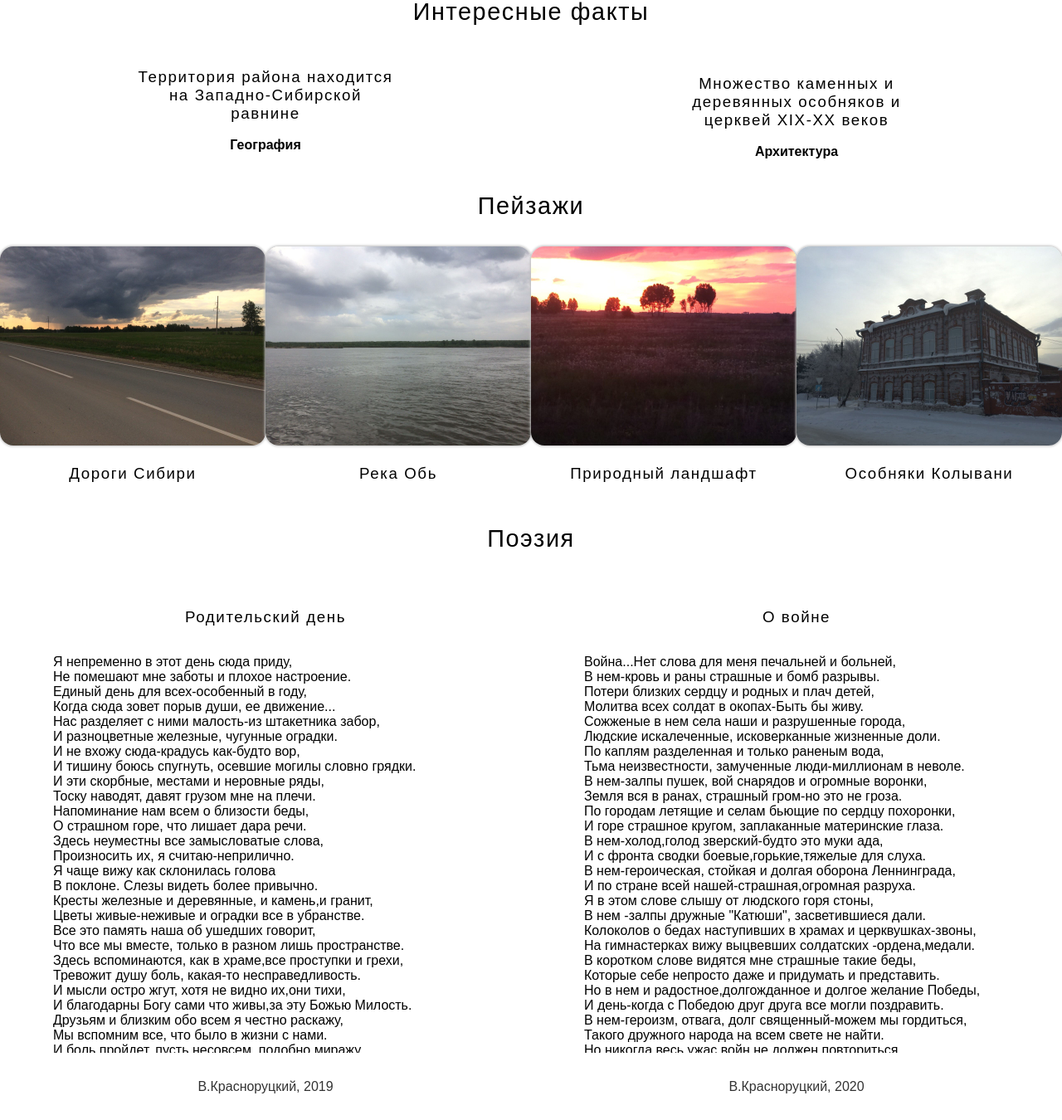
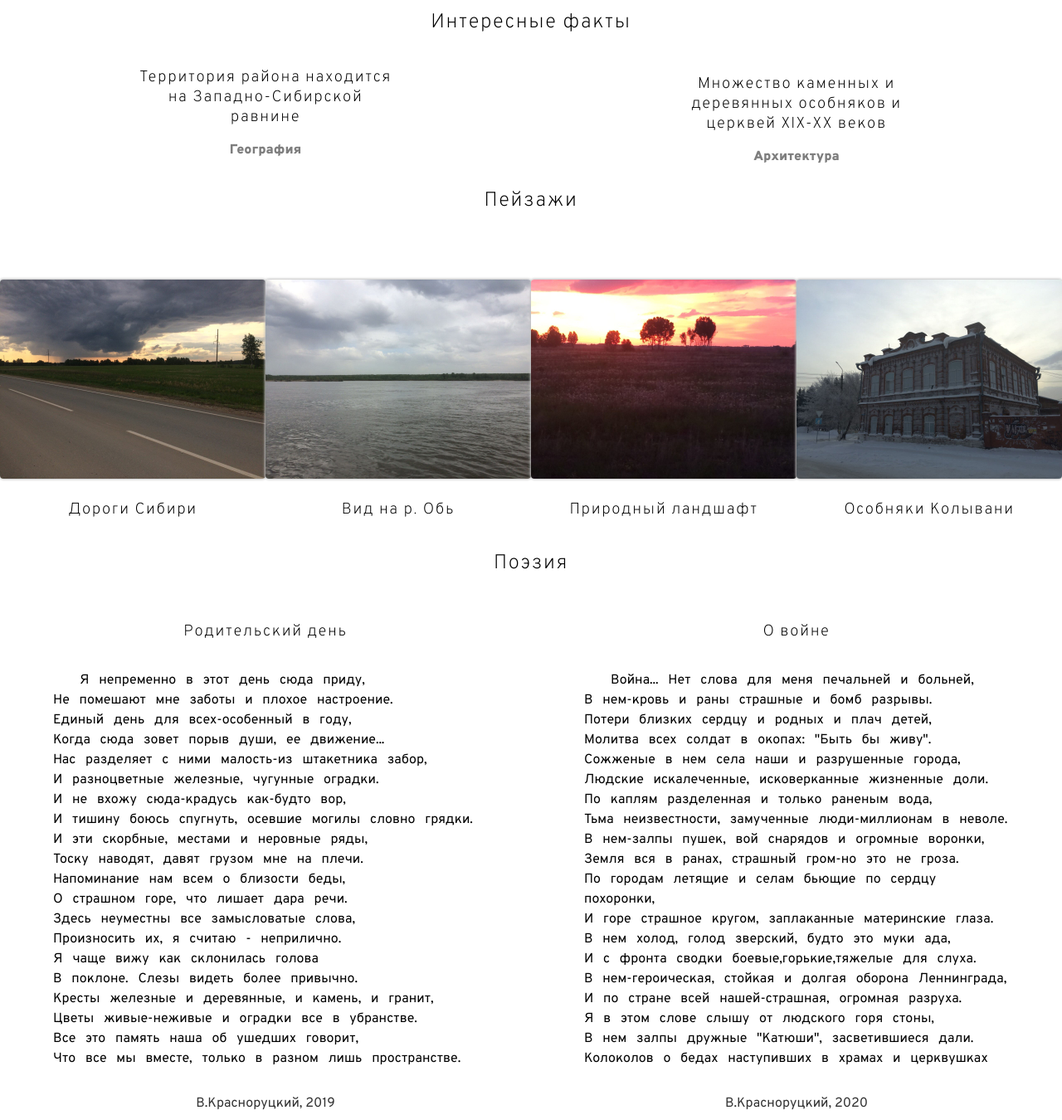
Before and after one commit to Slavus54/motherland-template, a plain HTML site: page index.html in a window 1280 px wide. Shown: the part 71-1421 px from the top of the page at 83% size. Drawn offline with Linux system fonts and the light colour scheme; a web font is replaced by a local one.

Commit message:
New design and SCSS styles

```diff
--- a/index.html
+++ b/index.html
@@ -6,12 +6,13 @@
     <link rel="stylesheet" href="./style/style.css" />
     <link rel="icon" href="./assets/favicon.ico" />
 
+
     <title>Motherland</title>
 </head>
 <body>
-    <h1 class="label">Колыванский район</h1>
+    <h1 class="headline">Колыванский район</h1>
 
-    <h1 class="headline">Интересные факты</h1>
+    <h2>Интересные факты</h2>
 
     <div class="items facts">
         <div class="facts-item">
@@ -24,7 +25,7 @@
         </div>
     </div>
 
-    <h1 class="headline">Пейзажи</h1>
+    <h2>Пейзажи</h2>
 
     <div class="items images">
         <div class="images-item">
@@ -33,7 +34,7 @@
         </div>
         <div class="images-item">
             <img src="./assets/river.jpg" alt="photo" class="image__link">
-            <h3 class="image__text">Река Обь</h3>
+            <h3 class="image__text">Вид на р. Обь</h3>
         </div>
         <div class="images-item">
             <img src="./assets/plain.jpg" alt="photo" class="image__link">
@@ -45,8 +46,8 @@
         </div>
     </div>
 
-    <h1 class="headline">Поэзия</h1>
-    <div class="items poems">
+    <h2>Поэзия</h2>
+    <div class="poems">
         <div class="poems-item">
             <h3>Родительский день</h3>
             <p class="poems__text">
@@ -63,17 +64,17 @@
                 Напоминание нам всем о близости беды,<br />
                 О страшном горе, что лишает дара речи.<br />
                 Здесь неуместны все замысловатые слова,<br />
-                Произносить их, я считаю-неприлично.<br />
+                Произносить их, я считаю - неприлично.<br />
                 Я чаще вижу как склонилась голова<br />
                 В поклоне. Слезы видеть более привычно.<br />
-                Кресты железные и деревянные, и камень,и гранит,<br />
+                Кресты железные и деревянные, и камень, и гранит,<br />
                 Цветы живые-неживые и оградки все в убранстве.<br />
                 Все это память наша об ушедших говорит,<br />
                 Что все мы вместе, только в разном лишь пространстве.<br />
                 Здесь вспоминаются, как в храме,все проступки и грехи,<br />
                 Тревожит душу боль, какая-то несправедливость.<br />
-                И мысли остро жгут, хотя не видно их,они тихи,<br />
-                И благодарны Богу сами что живы,за эту Божью Милость.<br />
+                И мысли остро жгут, хотя не видно их, они тихи,<br />
+                И благодарны Богу сами что живы, за эту Божью Милость.<br />
                 Друзьям и близким обо всем я честно раскажу,<br />
                 Мы вспомним все, что было в жизни с нами.<br />
                 И боль пройдет, пусть несовсем, подобно миражу,<br />
@@ -85,10 +86,10 @@
         <div class="poems-item">
             <h3>О войне</h3>
             <p class="poems__text">
-                Война...Нет слова для меня печальней и больней,<br />
+                Война... Нет слова для меня печальней и больней,<br />
                 В нем-кровь и раны страшные и бомб разрывы.<br />
                 Потери близких сердцу и родных и плач детей,<br />
-                Молитва всех солдат в окопах-Быть бы живу.<br />
+                Молитва всех солдат в окопах: "Быть бы живу".<br />
                 Сожженые в нем села наши и разрушенные города,<br />
                 Людские искалеченные, исковерканные жизненные доли.<br />
                 По каплям разделенная и только раненым вода,<br />
@@ -97,17 +98,17 @@
                 Земля вся в ранах, страшный гром-но это не гроза.<br />
                 По городам летящие и селам бьющие по сердцу похоронки,<br />
                 И горе страшное кругом, заплаканные материнские глаза.<br />
-                В нем-холод,голод зверский-будто это муки ада,<br />
+                В нем холод, голод зверский, будто это муки ада,<br />
                 И с фронта сводки боевые,горькие,тяжелые для слуха.<br />
                 В нем-героическая, стойкая и долгая оборона Леннинграда,<br />
-                И по стране всей нашей-страшная,огромная разруха.<br />
+                И по стране всей нашей-страшная, огромная разруха.<br />
                 Я в этом слове слышу от людского горя стоны,<br />
-                В нем -залпы дружные "Катюши", засветившиеся дали.<br />
-                Колоколов о бедах наступивших в храмах и церквушках-звоны,<br />
-                На гимнастерках вижу выцвевших солдатских -ордена,медали.<br />
+                В нем залпы дружные "Катюши", засветившиеся дали.<br />
+                Колоколов о бедах наступивших в храмах и церквушках звоны,<br />
+                На гимнастерках вижу выцвевших солдатских ордена, медали.<br />
                 В коротком слове видятся мне страшные такие беды,<br />
                 Которые себе непросто даже и придумать и представить.<br />
-                Но в нем и радостное,долгожданное и долгое желание Победы,<br />
+                Но в нем и радостное, долгожданное и долгое желание Победы,<br />
                 И день-когда с Победою друг друга все могли поздравить.<br />
                 В нем-героизм, отвага, долг священный-можем мы гордиться,<br />
                 Такого дружного народа на всем свете не найти.<br />
--- /dev/null
+++ b/style/style.scss
@@ -0,0 +1,125 @@
+@import url('https://fonts.googleapis.com/css2?family=Overpass:ital,wght@0,100..900;1,100..900&display=swap');
+
+$coal: #151716;
+$image-border-rad: 0.25rem;
+
+@mixin items {
+    position: relative;
+    display: flex;
+    justify-content: space-around;
+    align-items: center;
+    flex-direction: row;
+    flex-wrap: wrap;
+    width: 100%;
+}
+
+@function widthByRadius($radius) {
+    @return $radius * 80
+}
+
+* {
+    font-family: "Overpass", sans-serif;
+}
+
+body {
+    text-align: center;
+    overflow-x: hidden;
+    margin: 0;
+}
+
+body::-webkit-scrollbar {
+    display: none;
+}
+
+img {
+    user-select: none;
+}
+
+h1, h2, h3 {
+    font-weight: 200;
+    user-select: none;
+    letter-spacing: .1rem;
+}
+
+.headline {
+    font-size: 2rem;
+    text-transform: uppercase;
+}
+
+.facts {
+    @include items;
+}
+
+.facts-item {
+    max-width: 20rem;
+}
+
+.fact__text {
+    font-weight: 200;
+    letter-spacing: 0.1rem;
+    transition: 0.1s ease-in-out;
+}
+
+.fact__text:hover {
+    text-decoration: underline;
+}
+
+.fact__type {
+    font-weight: 900;
+    opacity: .5;
+}
+
+.images {
+    @include items;
+    margin-top: 5rem
+}
+
+.images-item {
+    cursor: pointer;
+}
+
+.image__link {
+    border-radius: $image-border-rad;
+    width: widthByRadius($image-border-rad);
+    box-shadow: 0px 0px 3px 1px#c0c0c0;
+    transition: .25s ease-in-out;
+}
+
+.image__link:hover {
+    width: widthByRadius($image-border-rad * 1.25);
+}
+
+.image__text {
+    font-weight: 200;
+    letter-spacing: 0.1rem;
+}
+
+.poems {
+    @include items;
+}
+
+.poems-item {
+    position: relative;
+    display: flex;
+    justify-content: center;
+    flex-direction: column;
+    width: 40%;
+    margin: 1rem;
+}
+
+.poems__text {
+    text-align: left;
+    word-spacing: 0.5rem;
+    line-height: 1.5rem;
+    text-indent: 2rem;
+    max-height: 30rem;
+    overflow-y: scroll;
+}
+
+.poems__text::-webkit-scrollbar {
+    display: none;
+}
+
+.poems__info {
+    opacity: .8;
+}
```
Also changed, not shown: style/style.css, 1 other file.
